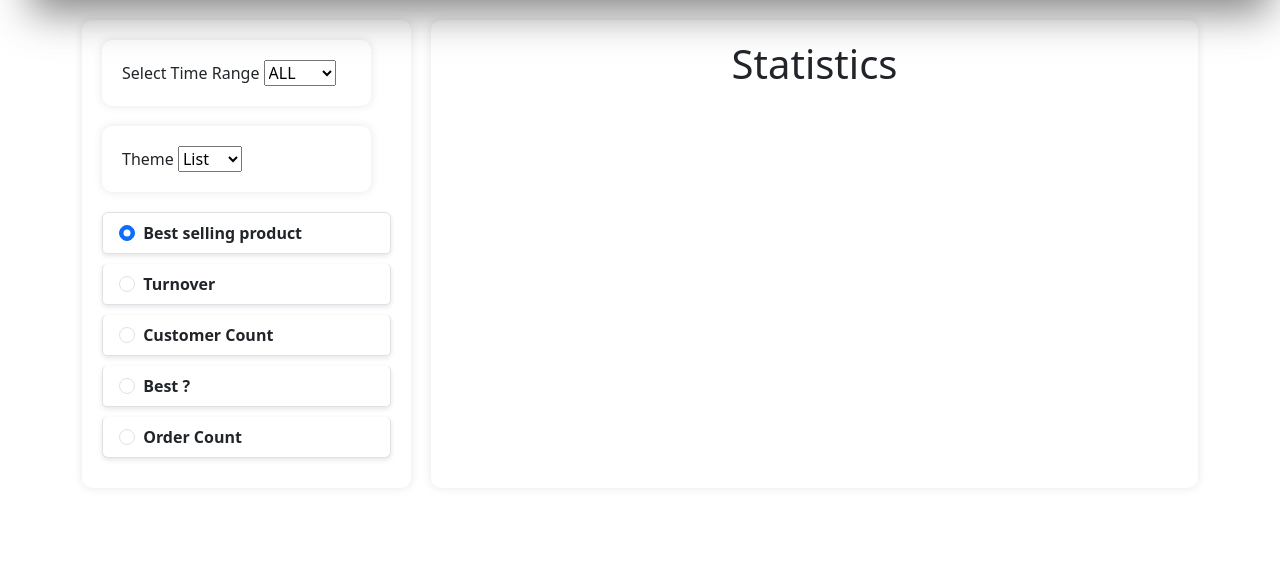
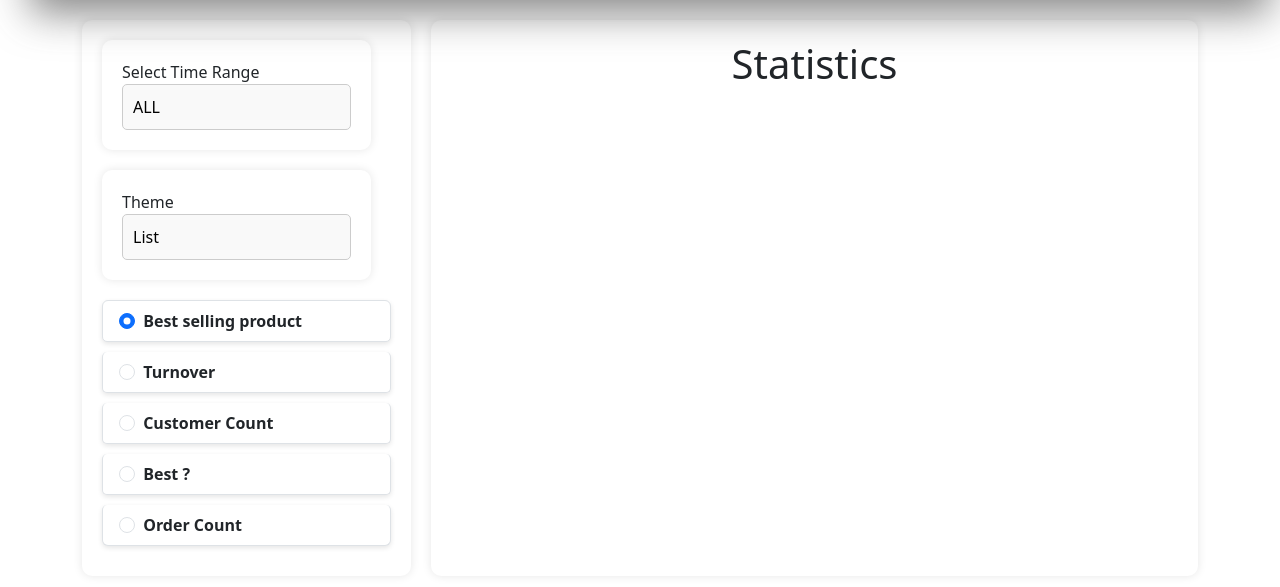
Before and after one commit to gktn-i/ProgLab_8, a PHP site: page /index.php in a window 1280 px wide. Shown: the part 138-725 px from the top of the page. Run offline with PHP 8.4, Linux system fonts and the light colour scheme; data that the repository does not hold is empty.

Commit message:
Update index.php

```diff
--- a/index.php
+++ b/index.php
@@ -29,6 +29,7 @@
             margin-right: 20px;
         }
 
+
         .right-section {
             flex-basis: 70%;
             padding: 20px;
@@ -56,6 +57,7 @@
             margin-top: 5%px;
         }
 
+
         .list-group-item label {
             font-weight: bold;
         }
@@ -69,6 +71,10 @@
             box-shadow: 0px 0px 10px rgba(0, 0, 0, 0.1);
             margin-right: 20px;
         }
+        .list-group-item:hover {
+            background-color: #e9e9e9;
+        }
+
 
         .form-group2 {
             margin-bottom: 20px;
@@ -78,6 +84,15 @@
             border-radius: 10px;
             box-shadow: 0px 0px 10px rgba(0, 0, 0, 0.1);
             margin-right: 20px;
+        }
+        select {
+            width: 100%;
+            padding: 10px;
+            border: 1px solid #ccc;
+            border-radius: 5px;
+            background-color: #f9f9f9;
+            font-size: 16px;
+            appearance: none;
         }
     </style>
 </head>
```
